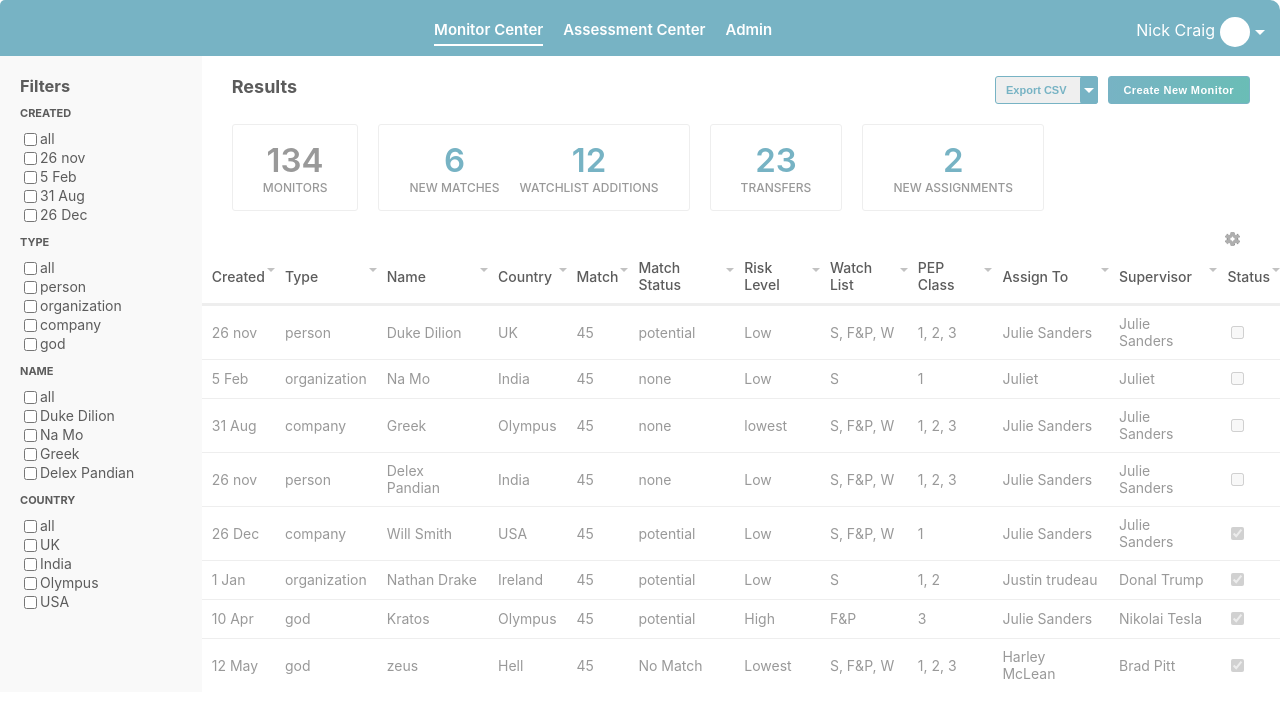
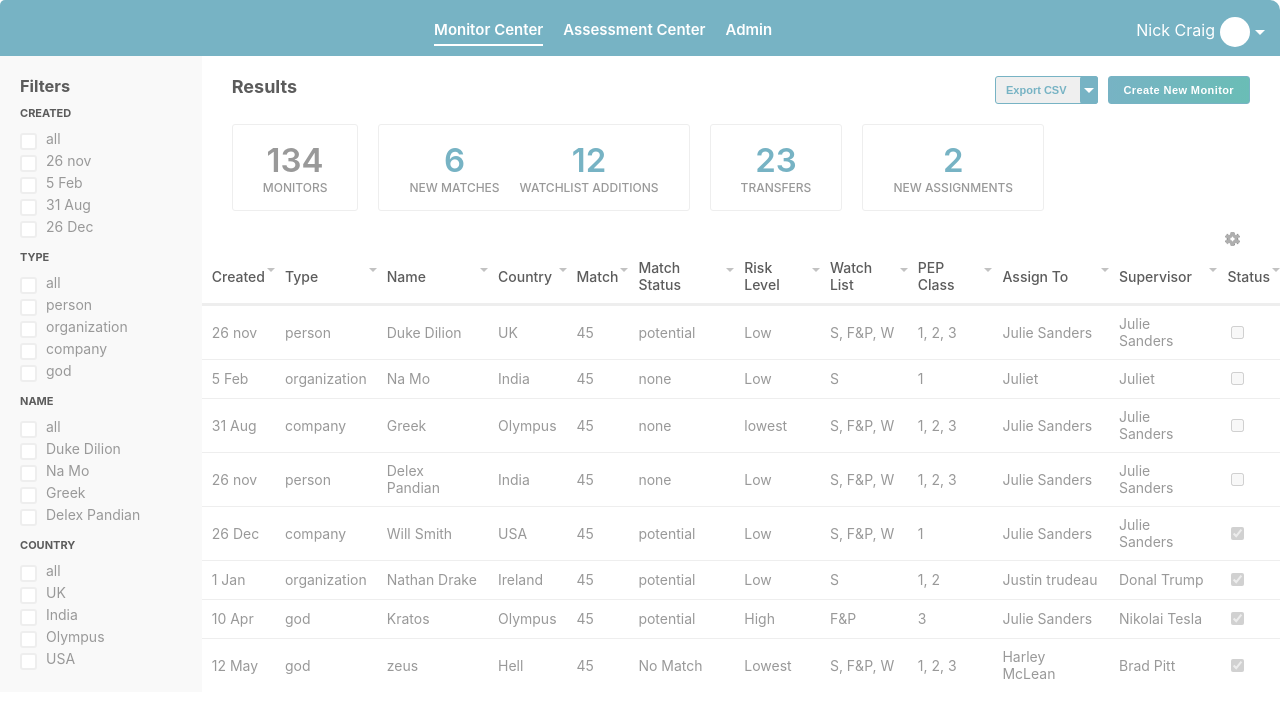
Before and after one commit to grimstroke/dreamlabs-dashboard, a React (Create React App) app: page / in a window 1280 px wide. Shown: the top 718 px of the page. Built offline with nearby package versions, Linux system fonts and the light colour scheme.

Commit message:
added checkbox stylings and updated readMe file

```diff
--- a/src/components/dashboard/dashboard.module.scss
+++ b/src/components/dashboard/dashboard.module.scss
@@ -81,6 +81,7 @@
         position: absolute;
         top: 0;
         left: 7px;
+        border-radius: 3px;
         height: 18px;
         width: 18px;
         background-color: #eee;
--- a/src/components/dashboard/filter/Filter.module.scss
+++ b/src/components/dashboard/filter/Filter.module.scss
@@ -17,7 +17,60 @@
     font-weight: 700;
     margin: 10px 0;
   }
+  label {
+    color: $text-gray;
+    &:hover {
+      color: $primary-color;
+      text-shadow: 0 0 0.65px $primary-color, 0 0 0.65px $primary-color;
+    }
+  }
+  input {
+    position: absolute;
+    opacity: 0;
+    cursor: pointer;
+    height: 0;
+    width: 0;
+    &:checked ~ label {
+      color: $primary-color;
+      text-shadow: 0 0 0.65px $primary-color, 0 0 0.65px $primary-color;
+    }
+    &:checked ~ .checkmark {
+      background-color: $primary-color;
+      border: 2px solid transparent;
+    }
+    &:checked ~ .checkmark:after {
+      display: block;
+    }
+    &:checked ~ .checkmark:after {
+      border-radius: 3px;
+      left: 4px;
+      top: 1px;
+      width: 3px;
+      height: 7px;
+      border: solid white;
+      border-width: 0 3px 3px 0;
+      transform: rotate(45deg);
+    }
+  }
+  .checkmark {
+    position: absolute;
+    top: 3px;
+    left: 0;
+    border-radius: 3px;
+    height: 13px;
+    width: 13px;
+    background-color: $secondary-color;
+    border: 2px solid $border-gray;
+    &:after {
+      content: '';
+      position: absolute;
+      display: none;
+    }
+  }
 }
 .filter-item-container {
   display: flex;
+  position: relative;
+  padding-left: 26px;
+  padding-bottom: 5px;
 }
```
Also changed, not shown: 1 other file (tests, documents, lock files or other folders).
